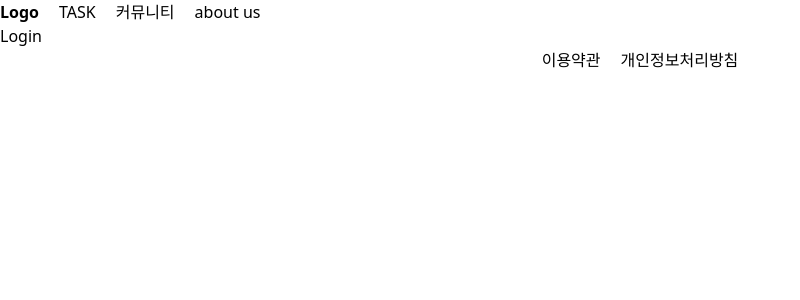
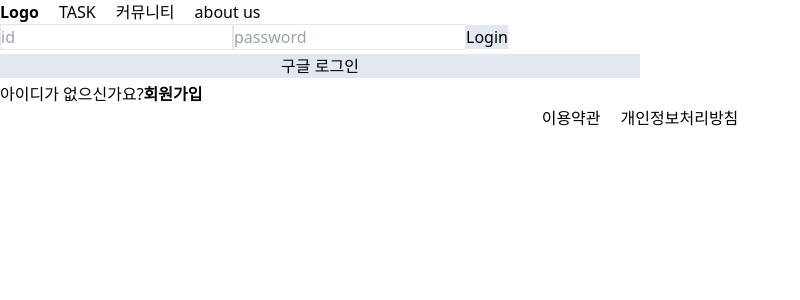
Before and after one commit to DoRun-DoRun/front-end-dorundorun-season02, a Next.js app: page /login in a window 1280 px wide. Shown: the top 300 px of the page, without its empty margins (0-800 px from the left). Built offline with nearby package versions, Linux system fonts and the light colour scheme.

Commit message:
login : react hook form 설치 + OAuth세팅

```diff
--- a/src/app/(route)/login/page.tsx
+++ b/src/app/(route)/login/page.tsx
@@ -1,5 +1,72 @@
-import React from "react";
+"use client";
+import { useRouter } from "next/navigation";
+import React, { useState } from "react";
+import { InputValidationRules, SubmitHandler, useForm } from "react-hook-form";
+
+type Inputs = {
+  email: string;
+  password: string;
+};
 
 export default function Login() {
-  return <div>Login</div>;
+  const router = useRouter();
+
+  const {
+    register,
+    handleSubmit,
+    formState: { errors },
+  } = useForm<Inputs>();
+  const onSubmit: SubmitHandler<Inputs> = (data) => {
+    console.log(data);
+  };
+  const googleLoginRedir = () => {
+    // OAuth 링크
+    window.location.href =
+      "https://accounts.google.com/o/oauth2/auth?" +
+      "client_id={클라이언트 ID}&" +
+      "redirect_uri={/login}&" +
+      "response_type=token&" +
+      "scope=https://www.googleapis.com/auth/userinfo.email https://www.googleapis.com/auth/userinfo.profile";
+  };
+  const getAccessToken = async () => {
+    const parsedHash = new URLSearchParams(window.location.hash.substring(1));
+    const accessToken = parsedHash.get("access_token");
+    // const { data } = await Api.post("oauth/google", { accessToken });
+  };
+
+  return (
+    <div className="flex flex-col gap-1 w-1/2">
+      <form onSubmit={handleSubmit(onSubmit)}>
+        <input
+          className="border"
+          {...register("email", {
+            required: "이메일을 입력해 주세요",
+          })}
+          placeholder="id"
+        />
+        {errors.email && <p>{errors.email.message}</p>}
+        <input
+          className="border"
+          {...register("password", { required: "비밀번호를 입력해 주세요" })}
+          placeholder="password"
+        />
+        {errors.password && <p>{errors.password.message}</p>}
+        <input className="bg-slate-200" type="submit" value={"Login"} />
+      </form>
+      <button className="bg-slate-200" onClick={googleLoginRedir}>
+        구글 로그인
+      </button>
+      <div className="flex">
+        <p>아이디가 없으신가요?</p>
+        <button
+          className="font-bold"
+          onClick={() => {
+            router.push("/register");
+          }}
+        >
+          회원가입
+        </button>
+      </div>
+    </div>
+  );
 }
```
Also changed, not shown: package.json (+5 -4 lines), 1 other file (tests, documents, lock files or other folders).
